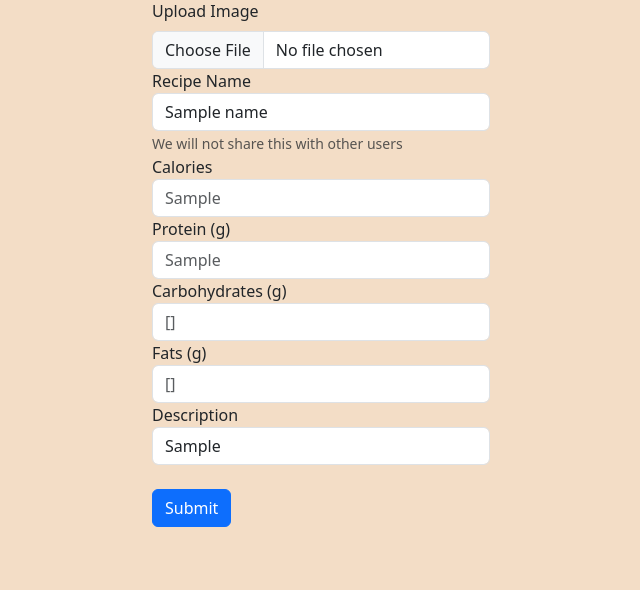
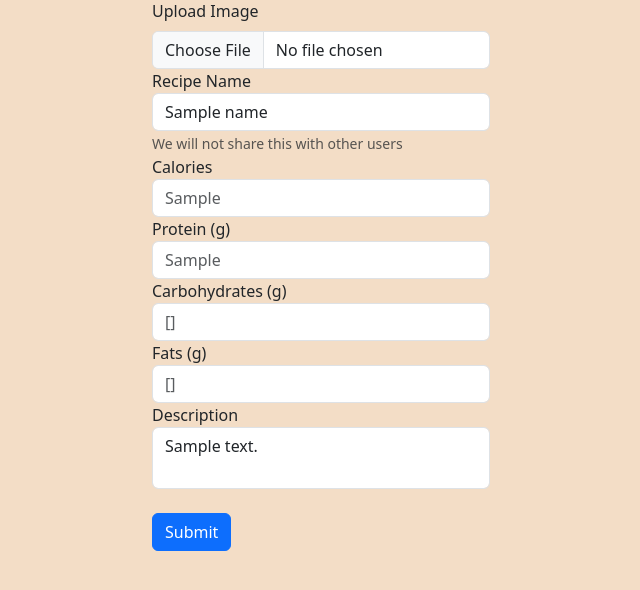
Before and after one commit to TigerAppsOrg/NutriTiger, a Python web app: template templates/personalfood.html in a window 1280 px wide. Shown: the part 141-731 px from the top of the page, without its empty margins (319-959 px from the left). Run offline with Jinja, Linux system fonts and the light colour scheme; the template is opened without the code that fills it: most values are stand-ins (such as "Sample title", 1, 10 or a date in 2020).

Commit message:
I set limits on char counts and also allowed the textbox to grow with typing

```diff
--- a/static/css/styles.css
+++ b/static/css/styles.css
@@ -283,4 +283,13 @@ body {
 .nutrition-fact:last-child {
     margin-right: 0;
 }
+
+/* Personal food - description text box will grow with input */
+.autosize {
+    min-height: 50px;
+    max-height: 300px;
+    height: auto;
+    overflow-y: hidden; /* Prevent scroll bar from appearing */
+    resize: none; /* Optional: Disables manual resize */
+}
 /*******************************************************************/
--- a/templates/personalfood.html
+++ b/templates/personalfood.html
@@ -28,7 +28,7 @@
                 {% if name == "i.e. overnight oats" %}
                     <div class="form-group">
                         <label for="inputRecipeName">Recipe Name</label>
-                        <input type="text" class="form-control" id="inputRecipeName" maxlength="10" name = "name" aria-describedby="nameHelp" placeholder="{{name}}" required>
+                        <input type="text" class="form-control" id="inputRecipeName" maxlength="30" name = "name" aria-describedby="nameHelp" placeholder="{{name}}" required>
                         <small id="nameHelp" class="form-text text-muted">We will not share this with other users</small>
                     </div>
                 {% endif %}
@@ -51,7 +51,7 @@
                 </div>
                 <div class="form-group">
                     <label for="inputDesc">Description</label>
-                    <input type="text" class="form-control" id="inputDesc" maxlength = "50" name = "description" value={{desc}}>
+                    <textarea class="form-control autosize" id="inputDesc" maxlength = "180" name="description" oninput="autoResizeField(this)">{{desc}}</textarea>
                 </div>
                 <br>
                 <button type="submit" class="btn btn-primary">Submit</button>
@@ -59,6 +59,18 @@
         </form>
     </div>
     <script>
+        function autoResizeField(field) {
+        field.style.height = 'inherit'; // Reset the height
+        const computed = window.getComputedStyle(field);
+        // Calculate the height
+        const height = parseInt(computed.getPropertyValue('border-top-width'), 10)
+                     + parseInt(computed.getPropertyValue('padding-top'), 10)
+                     + field.scrollHeight
+                     + parseInt(computed.getPropertyValue('padding-bottom'), 10)
+                     + parseInt(computed.getPropertyValue('border-bottom-width'), 10);
+
+        field.style.height = `${height}px`;
+        }
         document.addEventListener('DOMContentLoaded', function() {
             const input1 = document.getElementById("inputCalories");
             const input2 = document.getElementById("inputProtein");
```
